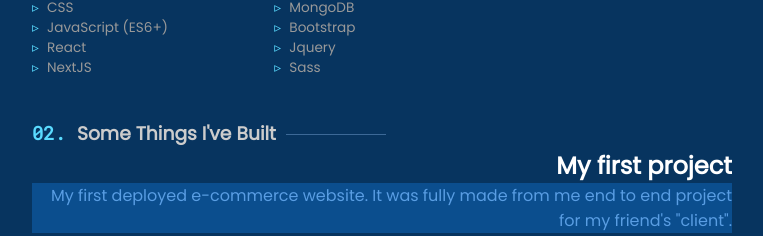
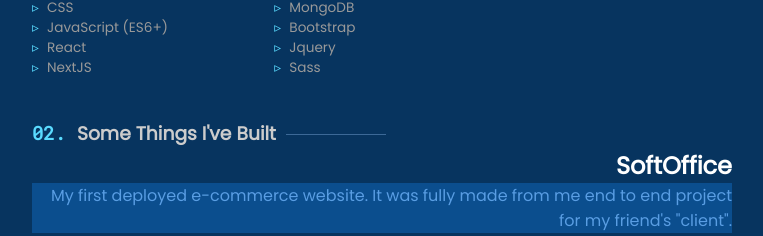
Before and after one commit to StroverIT/portfolio, a React (Create React App) app: page / in a window 1280 px wide. Shown: the part 1321-1557 px from the top of the page, without its empty margins (258-1021 px from the left). Built offline with nearby package versions, Linux system fonts and the light colour scheme.

Commit message:
Chaning my first project name

```diff
--- a/src/components/projects/Projects.jsx
+++ b/src/components/projects/Projects.jsx
@@ -10,7 +10,7 @@ const Projects = () => {
       <section className="projects-content">
           <ul>
               <li className="projects-right">
-                  <a className="projects-title title-color">My first project</a>
+                  <a className="projects-title title-color">SoftOffice</a>
                   <p>
                       My first deployed e-commerce website. It was fully made from me end to end project for my friend's "client".
                   </p>
```
